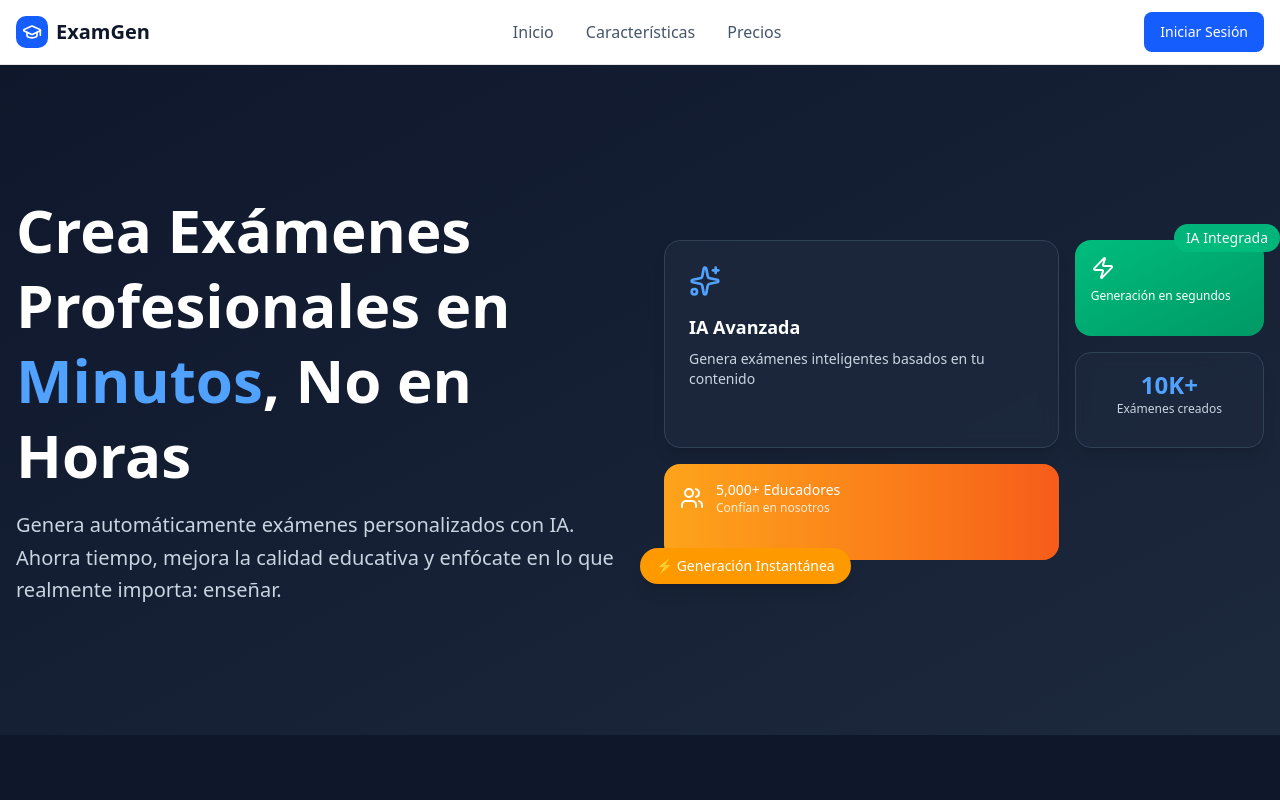
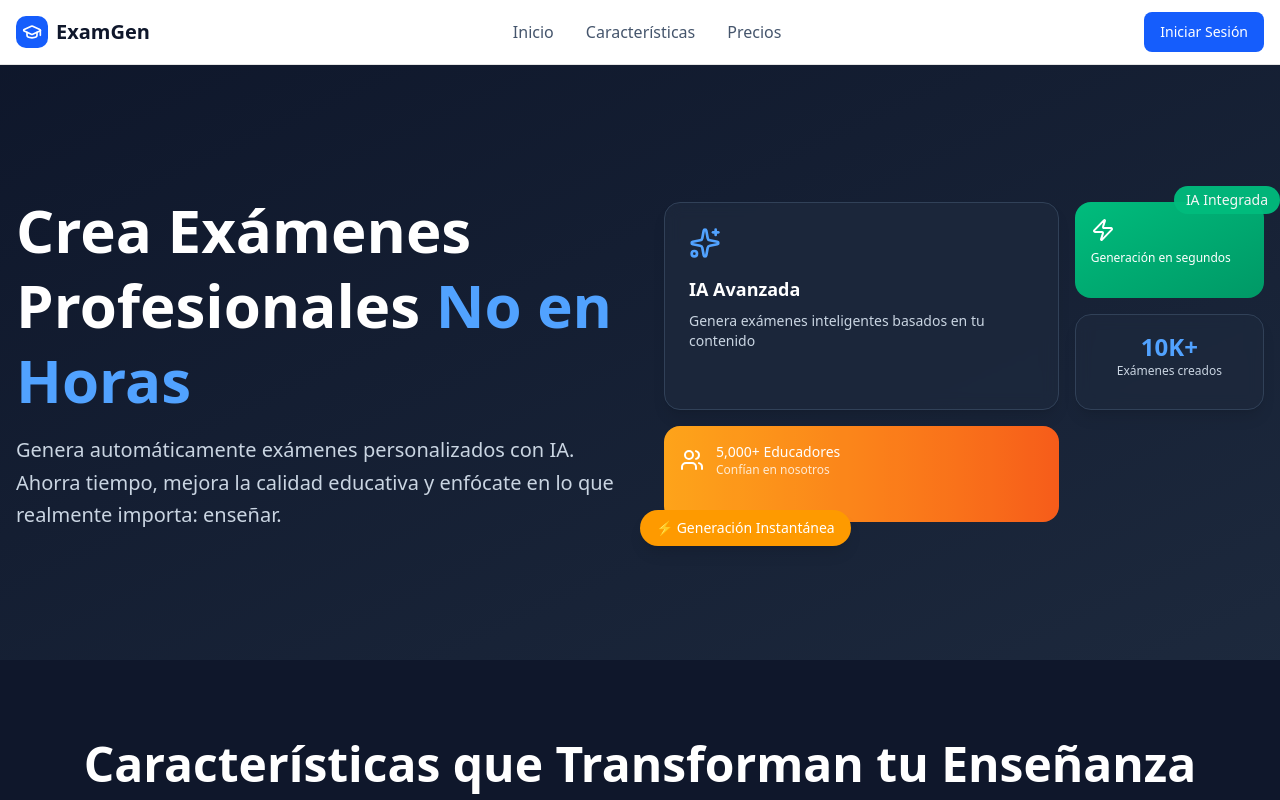
Before and after one commit to bloodlive025/tests-generators-by-IA, a Next.js app: page / in a window 1280 px wide. Shown: the top 800 px of the page. Built offline with nearby package versions, Linux system fonts and the light colour scheme.

Commit message:
🎨 [ADD] update desing commponent hero

```diff
--- a/src/app/components/Hero.tsx
+++ b/src/app/components/Hero.tsx
@@ -1,6 +1,44 @@
+"use client"
 import { Sparkles, Zap, Users } from "lucide-react"
+import { useState, useEffect } from 'react';
 
 export function HeroSection() {
+  const [text, setText] = useState('Minutos');
+  const [isDeleting, setIsDeleting] = useState(false);
+  const [currentIndex, setCurrentIndex] = useState(0);
+
+  const words = ['En Minutos', 'No en Horas'];
+
+  useEffect(() => {
+    const typeSpeed = 150;
+    const deleteSpeed = 100;
+    const pauseTime = 2000;
+
+    const type = () => {
+      const currentWord = words[currentIndex];
+
+      if (isDeleting) {
+        // Borrando
+        setText(prev => prev.slice(0, -1));
+        if (text === '') {
+          setIsDeleting(false);
+          setCurrentIndex((prev) => (prev + 1) % words.length);
+        }
+      } else {
+        // Escribiendo
+        if (text === currentWord) {
+          // Pausa antes de borrar
+          setTimeout(() => setIsDeleting(true), pauseTime);
+          return;
+        }
+        setText(currentWord.slice(0, text.length + 1));
+      }
+    };
+
+    const timer = setTimeout(type, isDeleting ? deleteSpeed : typeSpeed);
+    return () => clearTimeout(timer);
+  }, [text, isDeleting, currentIndex, words]);
+
   return (
     <section
       id="inicio"
@@ -11,15 +49,17 @@ export function HeroSection() {
           <div className="space-y-8">
             <div className="space-y-4">
               <h1 className="font-heading font-bold text-4xl lg:text-6xl text-white leading-tight">
-                Crea Exámenes Profesionales en <span className="text-blue-400">Minutos</span>, No en Horas
+                Crea Exámenes Profesionales {' '}
+                <span className="text-blue-400">
+                  {text}
+                </span>
               </h1>
               <p className="text-lg lg:text-xl text-slate-300 leading-relaxed max-w-2xl">
                 Genera automáticamente exámenes personalizados con IA. Ahorra tiempo, mejora la calidad educativa y
                 enfócate en lo que realmente importa: enseñar.
               </p>
             </div>
-        </div>
-
+          </div>
 
           <div className="relative">
             <div className="grid grid-cols-3 grid-rows-3 gap-4 h-80">
```
